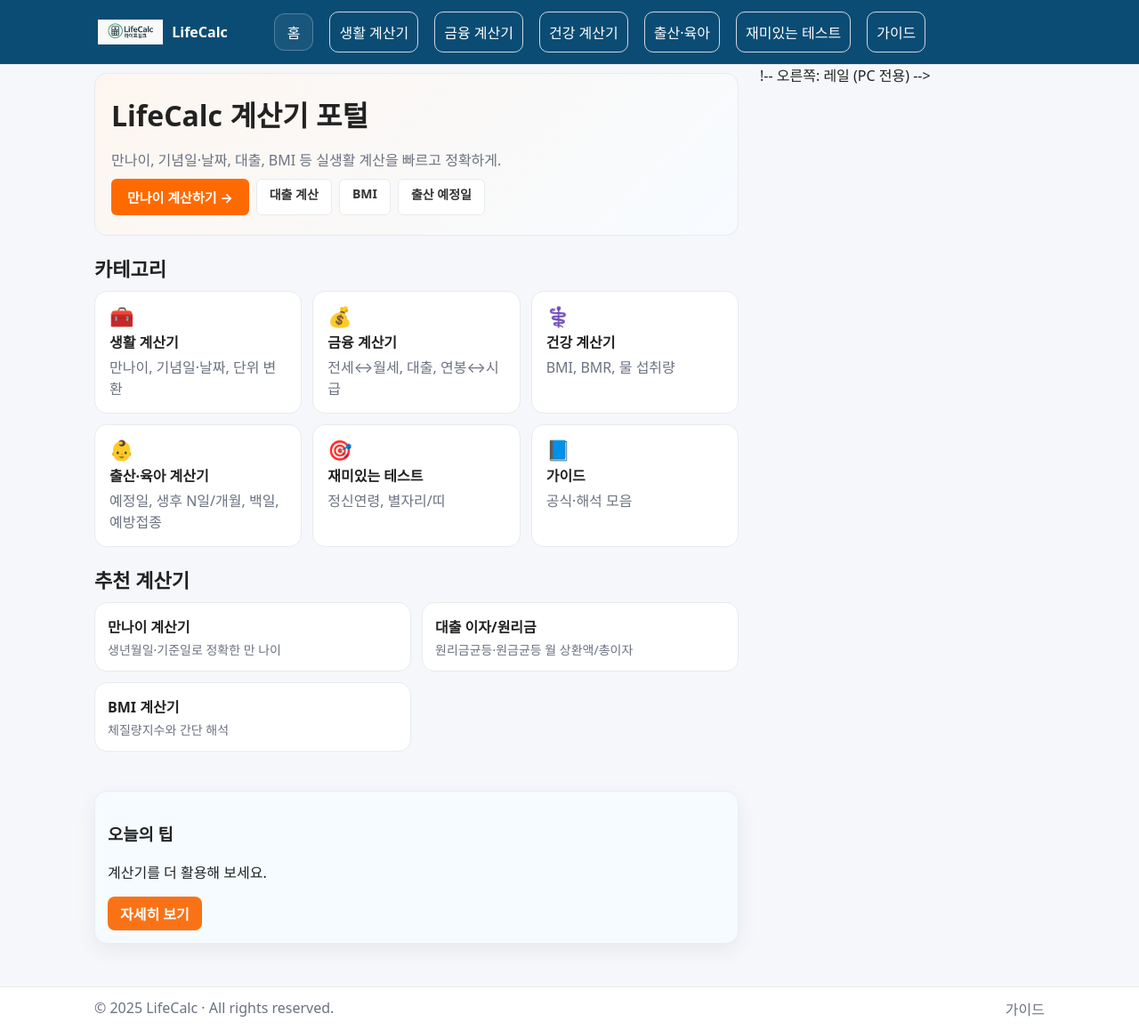
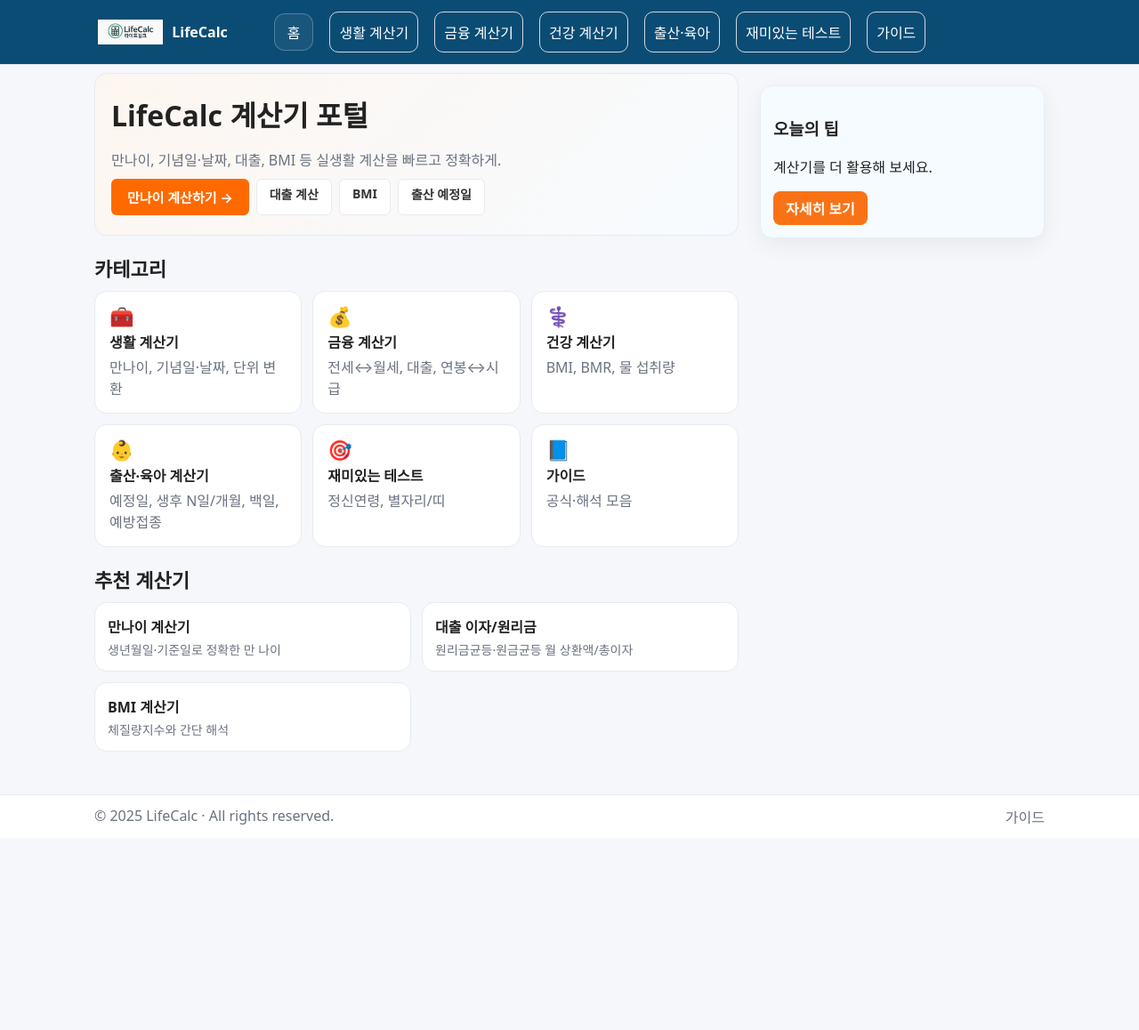
Before and after one commit to khai-lang/LifeCalc, a Jekyll site: the page built from index.md, in a window 1280 px wide and 1158 px high. Shown: the whole window at 89% size. Built offline with Jekyll 4.4.1, drawn with Linux system fonts in a browser that asks for light colours.

Commit message:
Update default.html

```diff
--- a/_layouts/default.html
+++ b/_layouts/default.html
@@ -395,7 +395,6 @@
   </header>
 
 <!-- 본문 -->
-
 <main class="wrap wrap--with-rail">
 
   <!-- 왼쪽: 본문 -->
@@ -408,15 +407,13 @@
     </div>
   </div>
 
- !-- 오른쪽: 레일 (PC 전용) -->
+  <!-- 오른쪽: 레일 (PC 전용) -->
   <aside class="right-rail">
-  <!-- ✅ 카드: 항상 맨 위 -->
+    <!-- ✅ 카드: 항상 광고 위 -->
     {% include promo-tip.html %}
 
-  <!-- ✅ (기존) 사이드 광고: 카드 아래에만 위치 -->
+    <!-- ✅ 사이드 광고: 카드 아래 -->
     <div id="side-ad" class="ad-box">
-    <!-- 이미 쓰는 사이드 광고 코드 그대로 이동 -->
-    <!-- 예: AdSense 블록 -->
       <ins class="adsbygoogle"
            style="display:block"
            data-ad-client="ca-pub-3758454239921831"
```
Lines whose indentation alone changed are shown as unchanged.
